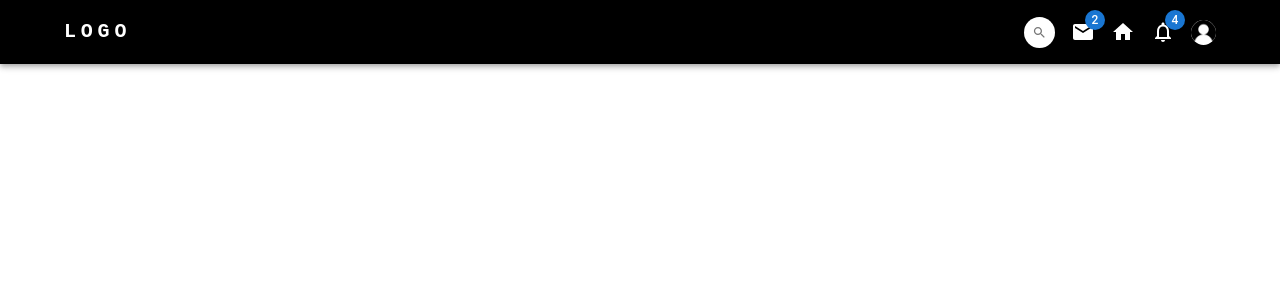
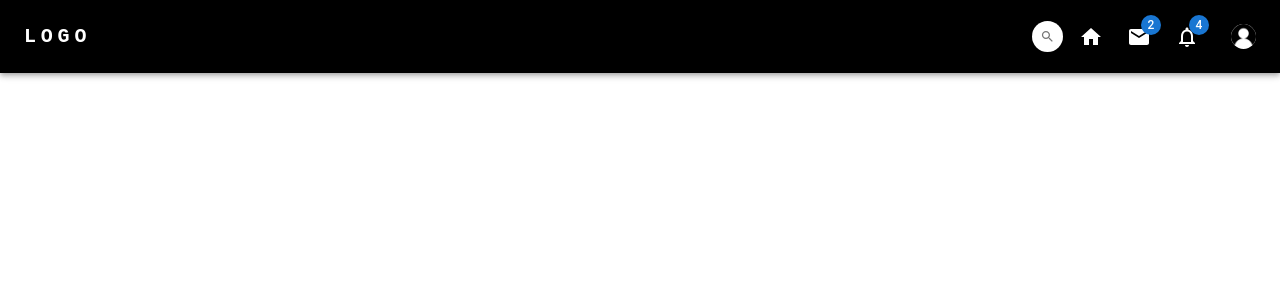
Before and after one commit to N-kapila/models-site, a Next.js app: page /header in a window 1280 px wide. Shown: the top 300 px of the page. Built offline with nearby package versions, Linux system fonts and the light colour scheme.

Commit message:
header completed

```diff
--- a/src/app/header/page.tsx
+++ b/src/app/header/page.tsx
@@ -1,7 +1,7 @@
 "use client";
 
 import * as React from "react";
-import { styled, alpha } from "@mui/material/styles";
+import { styled } from "@mui/material/styles";
 import {
   AppBar,
   Box,
@@ -11,20 +11,27 @@ import {
   InputBase,
   InputBaseProps,
   Menu,
-  Container,
   Avatar,
   Tooltip,
   MenuItem,
   Badge,
+  Drawer,
+  List,
+  ListItem,
+  ListItemIcon,
+  ListItemText,
+  Button,
 } from "@mui/material";
+import MenuIcon from "@mui/icons-material/Menu";
 import SearchIcon from "@mui/icons-material/Search";
 import HomeIcon from "@mui/icons-material/Home";
 import NotificationsNoneIcon from "@mui/icons-material/NotificationsNone";
 import MailIcon from "@mui/icons-material/Mail";
 import userimg from "../../../public/assets/user.png";
+import PersonOutlineIcon from "@mui/icons-material/PersonOutline";
 import { useClickAway } from "react-use";
 
-const settings = ["Profile", "settings", "Logout"];
+const settings = ["Profile", "Settings", "Logout"];
 
 interface StyledInputBaseProps extends InputBaseProps {
   expanded: boolean;
@@ -51,14 +58,13 @@ const StyledInputBase = styled(InputBase)<StyledInputBaseProps>(
   ({ theme, expanded }) => ({
     color: "black",
     width: expanded ? "150px" : "0px",
-    height: expanded ? "10px" : "0px",
-    transition: theme.transitions.create(["width", "height", "padding"]),
+    transition: theme.transitions.create(["width", "padding"]),
     "& .MuiInputBase-input": {
       padding: theme.spacing(0, 0),
       paddingLeft: `calc(1em + ${theme.spacing(2)})`,
-      width: expanded ? "75%" : "0px",
-      transition: theme.transitions.create("width"),
+      width: expanded ? "100%" : "0px",
       fontSize: "0.875rem",
+      opacity: expanded ? 1 : 0,
     },
   })
 );
@@ -66,16 +72,29 @@ const StyledInputBase = styled(InputBase)<StyledInputBaseProps>(
 function page() {
   const [expanded, setExpanded] = React.useState(false);
   const searchRef = React.useRef<HTMLDivElement>(null);
+  const drawerRef = React.useRef<HTMLDivElement>(null);
+  const [mobileOpen, setMobileOpen] = React.useState(false);
 
   const handleExpandClick = () => {
-    setExpanded(true);
+    setExpanded(!expanded);
   };
 
-  const handleClickAway = () => {
+  const handleClickAway = (event: MouseEvent) => {
+    if (
+      searchRef.current &&
+      !searchRef.current.contains(event.target as Node) &&
+      (!drawerRef.current || !drawerRef.current.contains(event.target as Node))
+    ) {
       setExpanded(false);
+    }
   };
 
   useClickAway(searchRef, handleClickAway);
+  useClickAway(drawerRef, handleClickAway);
+
+  const handleDrawerToggle = () => {
+    setMobileOpen(!mobileOpen);
+  };
 
   const [anchorElUser, setAnchorElUser] = React.useState<null | HTMLElement>(
     null
@@ -89,13 +108,73 @@ function page() {
     setAnchorElUser(null);
   };
 
+  const drawer = (
+    <Box
+      onClick={handleDrawerToggle}
+      sx={{
+        width: 250,
+        display: "flex",
+        textAlign: "center",
+        flexDirection: "column",
+        justifyContent: "space-between",
+        height: "100vh",
+      }}
+    >
+      <List>
+        <ListItem button component="a" href="/search">
+          <ListItemIcon>
+            <SearchIcon />
+          </ListItemIcon>
+          <ListItemText primary="Search" />
+        </ListItem>
+
+        <ListItem button component="a" href="/">
+          <ListItemIcon>
+            <HomeIcon />
+          </ListItemIcon>
+          <ListItemText primary="Home" />
+        </ListItem>
+
+        <ListItem button component="a" href="/messages">
+          <ListItemIcon>
+            <Badge badgeContent={2} color="primary">
+              <MailIcon />
+            </Badge>
+          </ListItemIcon>
+          <ListItemText primary="Messages" />
+        </ListItem>
+
+        <ListItem button component="a" href="/notifications">
+          <ListItemIcon>
+            <Badge badgeContent={4} color="primary">
+              <NotificationsNoneIcon />
+            </Badge>
+          </ListItemIcon>
+          <ListItemText primary="Notifications" />
+        </ListItem>
+      </List>
+      <Box sx={{ padding: 5 }}>
+        <Button variant="contained" href="/profile" rel="noopener noreferrer">
+          <PersonOutlineIcon sx={{ mr: 1 }} />
+          Profile
+        </Button>
+      </Box>
+    </Box>
+  );
+
   return (
     <Box>
       <AppBar
         position="static"
-        sx={{ width: "100%", backgroundColor: "#000000" }}
+        sx={{
+          display: "flex",
+          flexDirection: "row",
+          alignItems: "center",
+          justifyContent: "center",
+          paddingLeft: 3,
+          backgroundColor: "#000000",
+        }}
       >
-        <Container>
         <Toolbar
           disableGutters
           sx={{
@@ -111,7 +190,7 @@ function page() {
             variant="h6"
             noWrap
             component="a"
-              href="#"
+            href="/"
             sx={{
               mr: 2,
               display: { xs: "none", md: "flex" },
@@ -129,7 +208,7 @@ function page() {
             variant="h5"
             noWrap
             component="a"
-              href="#app-bar-with-responsive-menu"
+            href="/"
             sx={{
               mr: 2,
               display: { xs: "flex", md: "none" },
@@ -143,9 +222,26 @@ function page() {
           >
             LOGO
           </Typography>
+        </Toolbar>
 
-            <Box sx={{ display: "flex", alignItems: "center", gap: 2 }}>
-              <Box sx={{ display: "flex", alignItems: "center" }}>
+        <Box sx={{ display: { xs: "flex", md: "none" } }}>
+          <IconButton
+            color="inherit"
+            aria-label="open drawer"
+            edge="start"
+            onClick={handleDrawerToggle}
+          >
+            <MenuIcon />
+          </IconButton>
+        </Box>
+
+        <Box
+          sx={{
+            display: { xs: "none", md: "flex" },
+            alignItems: "center",
+            gap: 1,
+          }}
+        >
           <Search ref={searchRef}>
             <IconButton onClick={handleExpandClick}>
               <SearchIcon sx={{ fontSize: 15 }} />
@@ -158,28 +254,25 @@ function page() {
               expanded={expanded}
             />
           </Search>
-              </Box>
 
+          <IconButton href="/" sx={{ color: "white" }}>
+            <HomeIcon sx={{ display: { xs: "flex" } }} />
+          </IconButton>
+
+          <IconButton href="/messages" sx={{ color: "white" }}>
             <Badge badgeContent={2} color="primary">
               <MailIcon sx={{ display: { xs: "flex" } }} />
             </Badge>
+          </IconButton>
 
-              <HomeIcon sx={{ display: { xs: "flex" } }} />
-
+          <IconButton href="/notification" sx={{ color: "white" }}>
             <Badge badgeContent={4} color="primary">
               <NotificationsNoneIcon sx={{ display: { xs: "flex" } }} />
             </Badge>
+          </IconButton>
+        </Box>
 
         <Box sx={{ flexGrow: 0 }}>
-                <Tooltip title="Open settings">
-                  <IconButton onClick={handleOpenUserMenu} sx={{ p: 0 }}>
-                    <Avatar
-                      sx={{ width: 25, height: 25 }}
-                      alt="User"
-                      src={userimg.src}
-                    />
-                  </IconButton>
-                </Tooltip>
           <Menu
             sx={{ mt: "45px" }}
             id="menu-appbar"
@@ -203,10 +296,34 @@ function page() {
             ))}
           </Menu>
         </Box>
-            </Box>
-          </Toolbar>
-        </Container>
+
+        <Tooltip title="Open settings">
+          <IconButton onClick={handleOpenUserMenu} sx={{ p: 3 }}>
+            <Avatar
+              sx={{ width: 25, height: 25 }}
+              alt="User"
+              src={userimg.src}
+            />
+          </IconButton>
+        </Tooltip>
       </AppBar>
+
+      <Drawer
+        variant="temporary"
+        anchor="right"
+        open={mobileOpen}
+        onClose={handleDrawerToggle}
+        ModalProps={{
+          keepMounted: true,
+        }}
+        sx={{
+          display: { xs: "block", md: "none" },
+          "& .MuiDrawer-paper": { boxSizing: "border-box", width: 250 },
+        }}
+        ref={drawerRef}
+      >
+        {drawer}
+      </Drawer>
     </Box>
   );
 }
```
Lines whose indentation alone changed are shown as unchanged.
